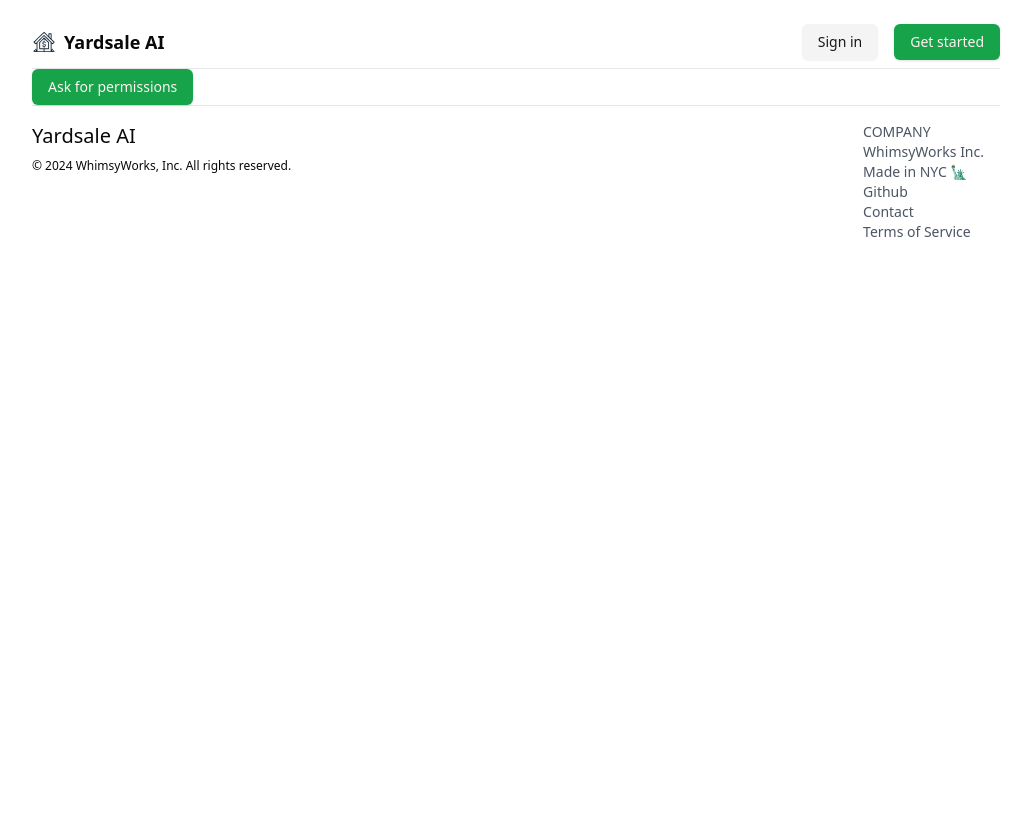
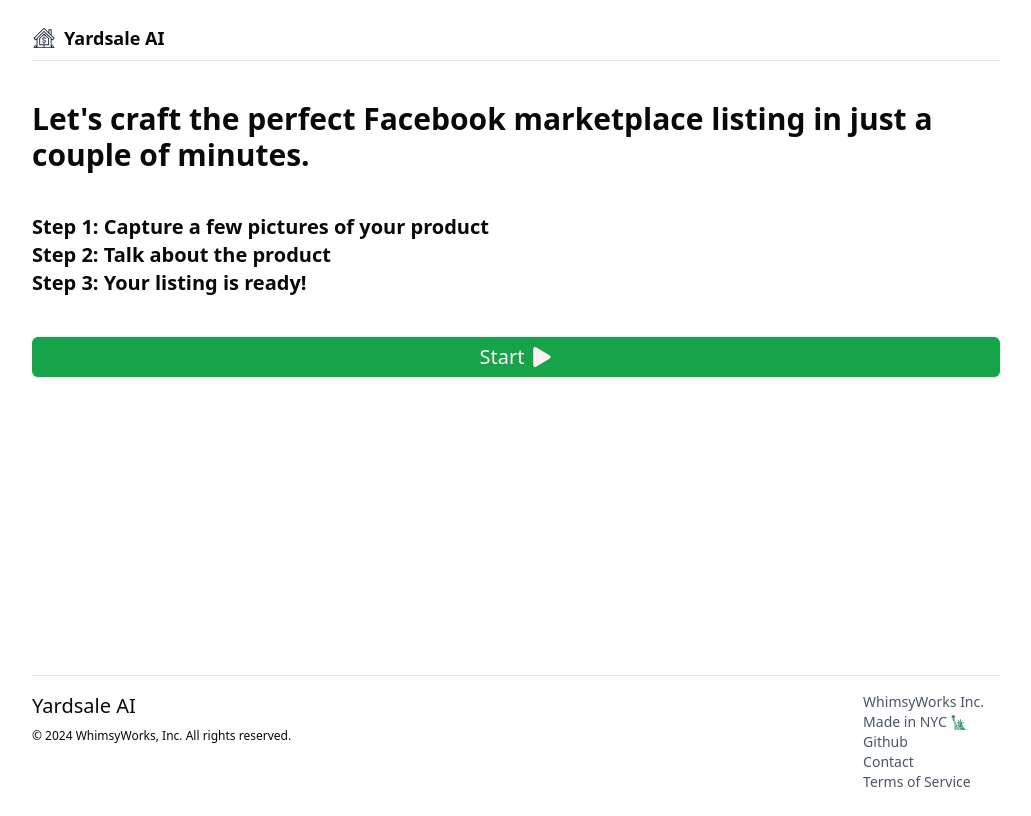
Before and after one commit to abi/yardsale-ai, a React (Vite) app in the folder frontend/: page / in a window 1280 px wide. Shown: the whole page, without its empty margins (124-1155 px from the left). Built offline with nearby package versions, Linux system fonts and the light colour scheme; no server answers; the HTML template or start-up script is replaced by a standard one.

Commit message:
better initial screen

```diff
--- a/frontend/src/App.tsx
+++ b/frontend/src/App.tsx
@@ -10,6 +10,7 @@
 import { ProductDescriptionView } from "./components/states/ProductDescriptionView";
 import { ProcessingView } from "./components/states/ProcessingView";
 import { ResultView } from "./components/states/ResultView";
+import { FaPlay } from "react-icons/fa";
 
 function App() {
   const [logs, setLogs] = useState<string>("");
@@ -99,7 +100,7 @@
 
   return (
     <>
-      <div className="w-full xl:w-[1000px] mx-auto mt-2 sm:mt-4 px-4">
+      <div className="w-full xl:w-[1000px] mx-auto mt-2 sm:mt-4 px-4 min-h-screen flex flex-col">
         {/* Navbar */}
         <nav className="border-b border-gray-200 py-2">
           <div className="flex justify-between items-center">
@@ -107,17 +108,37 @@
               <img src="/logo.svg" alt="Yardsale AI Logo" className="h-6 w-6" />
               <div className="text-lg font-semibold">Yardsale AI</div>
             </div>
+            {/* TODO: Only show this on landing page */}
+            {appState === AppState.RESULT && (
               <div className="flex items-center space-x-4">
                 <Button variant="secondary" onClick={signIn}>
                   Sign in
                 </Button>
                 <Button onClick={signIn}>Get started</Button>
               </div>
+            )}
           </div>
         </nav>
 
         {appState === AppState.INITIAL && (
-          <Button onClick={askForPermissions}>Ask for permissions</Button>
+          <div className="flex flex-col flex-1">
+            <h1 className="text-3xl font-bold mt-10 mb-10">
+              Let's craft the perfect Facebook marketplace listing in just a
+              couple of minutes.
+            </h1>
+            <h2 className="text-xl font-semibold mb-10">
+              Step 1: Capture a few pictures of your product <br /> Step 2: Talk
+              about the product <br />
+              Step 3: Your listing is ready!
+            </h2>
+            <Button
+              onClick={askForPermissions}
+              size="lg"
+              className="flex gap-x-2 text-xl"
+            >
+              Start <FaPlay />
+            </Button>
+          </div>
         )}
 
         {appState === AppState.CAMERA && <CameraView />}
--- a/frontend/src/components/LandingPage.tsx
+++ b/frontend/src/components/LandingPage.tsx
@@ -1,14 +1,14 @@
 const Footer = () => {
   return (
-    <footer className="flex justify-between border-t border-gray-200 pt-4 mb-6 px-4 sm:px-0">
+    <footer className="flex flex-col sm:flex-row justify-between border-t border-gray-200 pt-4 mb-6 px-4 sm:px-0">
       <div className="flex flex-col">
         <span className="text-xl mb-2">Yardsale AI</span>
         <span className="text-xs">
           © {new Date().getFullYear()} WhimsyWorks, Inc. All rights reserved.
         </span>
       </div>
-      <div className="flex flex-col text-sm text-gray-600 mr-4">
-        <span className="uppercase">Company</span>
+      <div className="flex flex-wrap gap-x-4 sm:flex-col text-sm text-gray-600 mr-4">
+        {/* <span className="uppercase">Company</span> */}
         <div>WhimsyWorks Inc.</div>
         <div>Made in NYC 🗽</div>
         <a href="https://github.com/abi/yardsale-ai" target="_blank">
```
Lines whose indentation alone changed are shown as unchanged.
